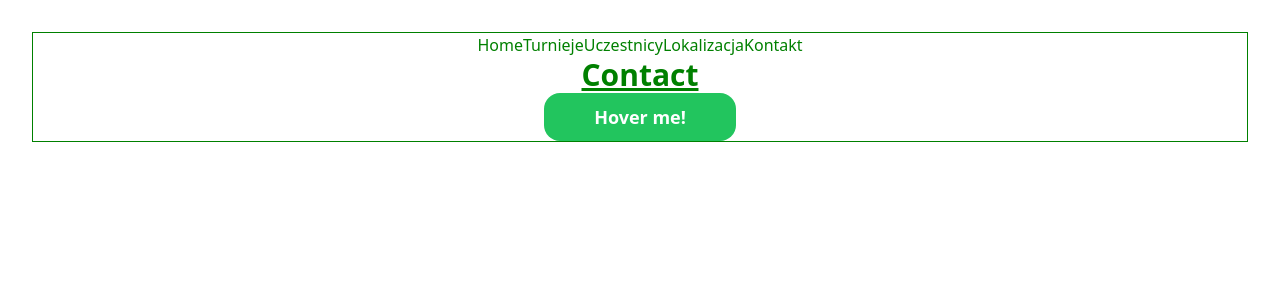
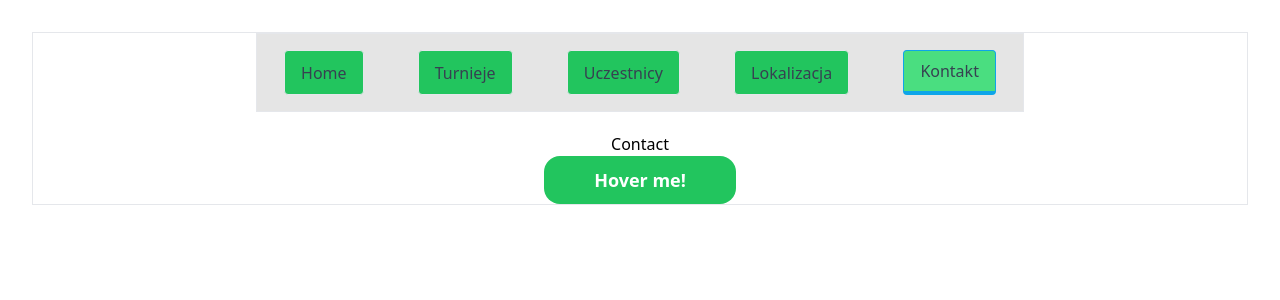
Before and after one commit to BartekNowicki/tournament-manager-fe, a React (Vite) app: page /contact in a window 1280 px wide. Shown: the top 300 px of the page. Built offline with nearby package versions, Linux system fonts and the light colour scheme.

Commit message:
Apply tailwind css to nav

```diff
--- a/src/components/Navbar.tsx
+++ b/src/components/Navbar.tsx
@@ -4,22 +4,41 @@ import { NavLink } from "react-router-dom";
 export interface INavbarProps {}
 
 export function Navbar(props: INavbarProps) {
-  const activeColor = "#00FF00";
-  const inactiveColor = "";
+  const primaryNavBg = "bg-neutral-200";
+  const primaryLinkBg = "bg-green-500";
+  const linkActive = "bg-green-400 border border-sky-500 border-b-4";
+  const linkClass = `flex items-center border m-4 px-4 py-2 text-gray-700 rounded hover:bg-green-400 transition duration-300`;
+  const activeLinkClass = `${linkClass} ${linkActive}`;
+  const inactiveLinkClass = `${linkClass} ${primaryLinkBg}`;
+  const destinations: string[] = [
+    "Home",
+    "Turnieje",
+    "Uczestnicy",
+    "Lokalizacja",
+    "Kontakt",
+  ];
+  const routeToDestinationMapping = new Map();
+  routeToDestinationMapping.set("Home", "/");
+  routeToDestinationMapping.set("Turnieje", "/tournaments");
+  routeToDestinationMapping.set("Uczestnicy", "/players");
+  routeToDestinationMapping.set("Lokalizacja", "/location");
+  routeToDestinationMapping.set("Kontakt", "/contact");
+
   return (
-    <>
-      <NavLink
-        to="/"
-        style={({ isActive }) => ({
-          background: isActive ? activeColor : inactiveColor,
-        })}
-      >
-        Home
-      </NavLink>
-      <NavLink to="/tournaments">Turnieje</NavLink>
-      <NavLink to="/players">Uczestnicy</NavLink>
-      <NavLink to="/location">Lokalizacja</NavLink>
-      <NavLink to="/contact">Kontakt</NavLink>
-    </>
+    <nav
+      className={`max-w-3xl flex justify-around mx-auto border mb-5 ${primaryNavBg}`}
+    >
+      {destinations.map((destination, index) => (
+        <NavLink
+          key={String(index + destination)}
+          to={routeToDestinationMapping.get(destination)}
+          className={({ isActive }) =>
+            isActive ? activeLinkClass : inactiveLinkClass
+          }
+        >
+          {destination}
+        </NavLink>
+      ))}
+    </nav>
   );
 }
--- a/src/components/mainWrapper/MainWrapper.tsx
+++ b/src/components/mainWrapper/MainWrapper.tsx
@@ -1,6 +1,6 @@
 /* eslint-disable react/function-component-definition */
 /* eslint-disable react/prop-types */
-import styles from "./mainWrapper.module.css";
+// import styles from "./mainWrapper.module.css";
 
 interface IMainWrapperProps {
   children: JSX.Element[];
@@ -9,7 +9,14 @@ interface IMainWrapperProps {
 const MainWrapper: React.FC<IMainWrapperProps> = ({
   children,
 }): JSX.Element => {
-  return <div className={styles.mainWrapper}>{children}</div>;
+  const primaryMainBgColor = "neutral-100";
+  return (
+    <div
+      className={`max-w-7xl mx-auto border border-black-400 bg-${primaryMainBgColor}`}
+    >
+      {children}
+    </div>
+  );
 };
 
 export default MainWrapper;
--- a/src/pages/Contact.tsx
+++ b/src/pages/Contact.tsx
@@ -5,7 +5,7 @@ export interface IContactProps {}
 export function Contact(props: IContactProps) {
   return (
     <>
-      <div className="text-3xl font-bold underline">Contact</div>
+      <div>Contact</div>
       <button className="group rounded-2xl h-12 w-48 bg-green-500 font-bold text-lg text-white relative overflow-hidden">
         Hover me!
         <div className="absolute duration-300 inset-0 w-full h-full transition-all scale-0 group-hover:scale-100 group-hover:bg-white/30 rounded-2xl" />
```
